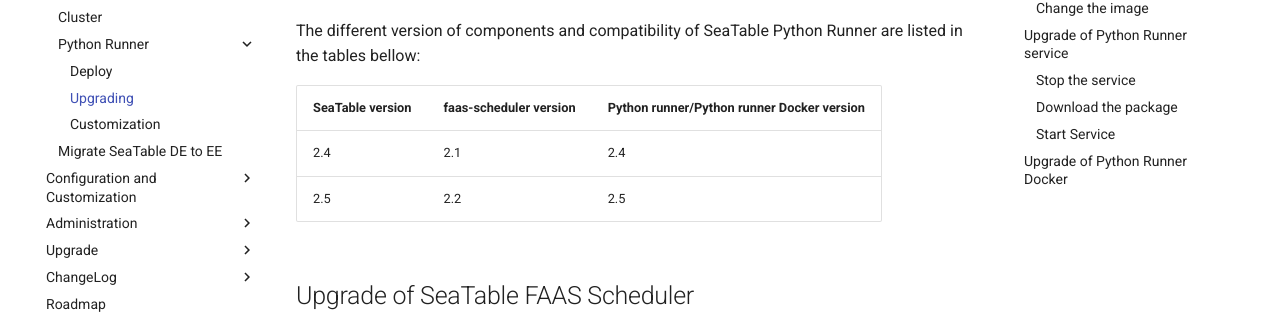
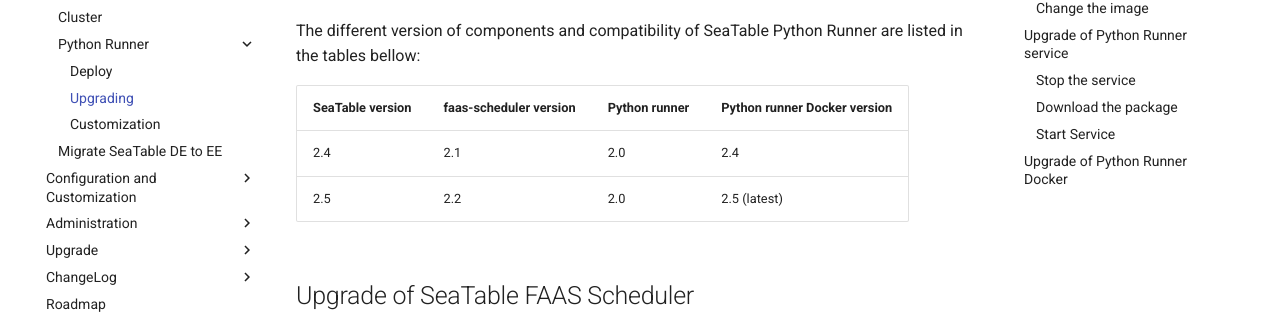
Before and after one commit to seatable/seatable-admin-docs, an MkDocs documentation site: the page built from manual/docker/Python-Runner/Update SeaTable Python Runner.md, in a window 1280 px wide and 900 px high. Shown: the part 229-543 px from the top of the window. Built offline with MkDocs 1.6.1 and Material for MkDocs 9.7.7, drawn with Linux system fonts in a browser that asks for light colours; comment, search, counter and statistics services are not loaded.

Commit message:
Update Update SeaTable Python Runner.md

```diff
--- a/manual/docker/Python-Runner/Update SeaTable Python Runner.md
+++ b/manual/docker/Python-Runner/Update SeaTable Python Runner.md
@@ -4,10 +4,10 @@
 
 The different version of components and compatibility of SeaTable Python Runner are listed in the tables bellow:
 
-| SeaTable version | faas-scheduler version | Python runner/Python runner Docker version |
-| :--------------- | :--------------------- | :----------------------------------------- |
-| 2.4              | 2.1                    | 2.4                                        |
-| 2.5              | 2.2                    | 2.5                                        |
+| SeaTable version | faas-scheduler version | Python runner | Python runner Docker version |
+| :--------------- | :--------------------- | :-------------| :---------------------------- |
+| 2.4              | 2.1                    | 2.0           | 2.4                           |
+| 2.5              | 2.2                    | 2.0           | 2.5 (latest)                  |
 
 
 ## Upgrade of SeaTable FAAS Scheduler
```
